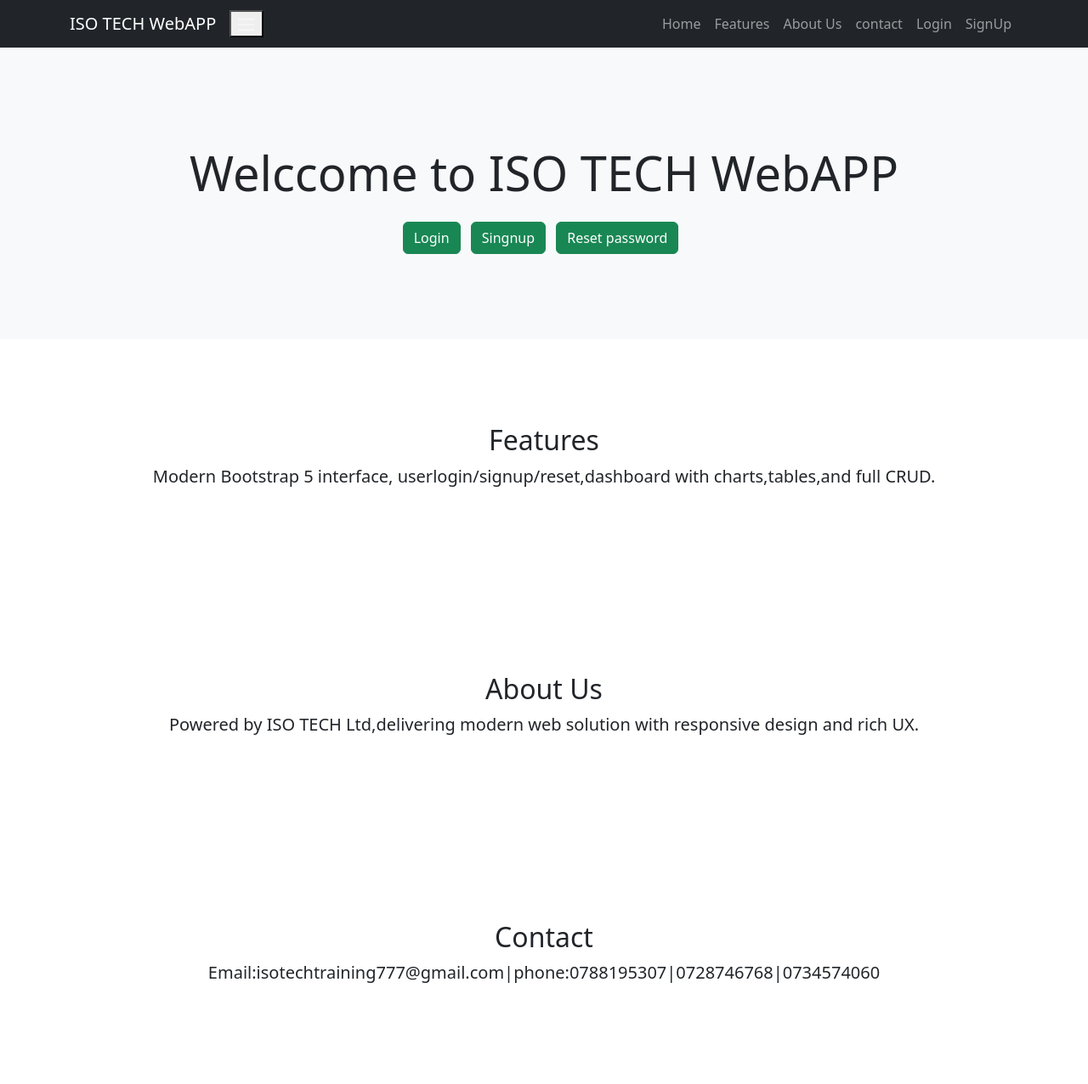
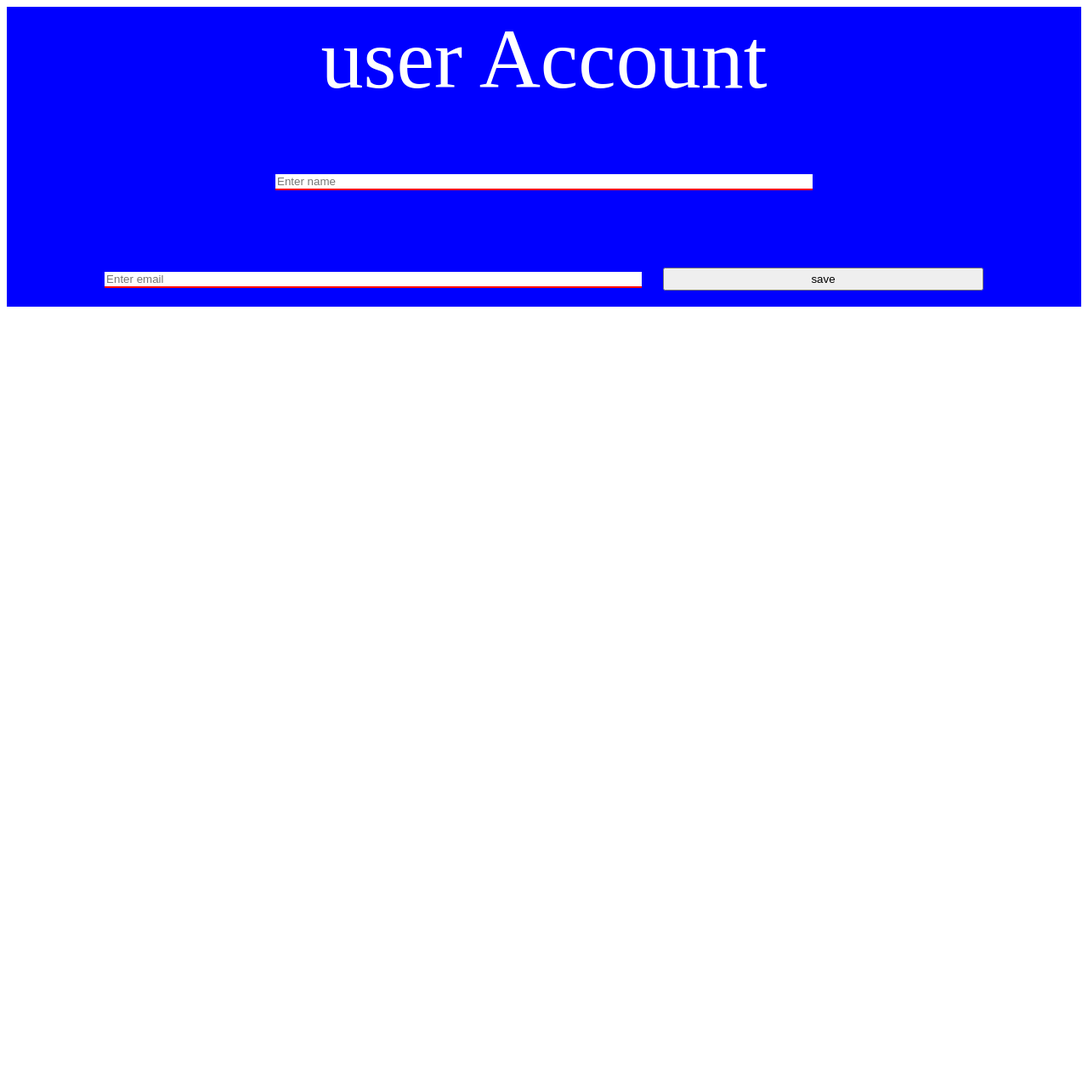
Before and after one commit to Nellah-leillah/Devop-webapp, a PHP site: page / in a window 1280 px wide. Shown: the whole page at 85% size. After the commit the page ends 361 px from the top, so only its background shows below. Run offline with PHP 8.4, Linux system fonts and the light colour scheme.

Commit message:
Add files via upload

```diff
--- /dev/null
+++ b/db.php
@@ -0,0 +1,6 @@
+<?php
+$conn=new mysqli("localhost","root","","lifa");
+if ($conn->connect_error){
+    die("connection failed" .$conn->connect_error);
+}
+?>
--- /dev/null
+++ b/delete.php
@@ -0,0 +1,6 @@
+<?php
+include'db.php';
+$id=$_GET['id'];
+$conn->query("DELETE FROM nellah WHERE id=$id");
+header("Location:index.php");
+?>
--- a/index.php
+++ b/index.php
@@ -1,162 +1,71 @@
-<?php
-session_start();
-require 'connect.php';
-if(isset($_POST['login1'])){
-    $email = $_POST['email'];
-    $password = $_POST['password'];
-    $stmt = $pdo->prepare("SELECT * FROM users WHERE email=?");
-    $stmt->execute([$email]);
-    $user = $stmt->fetch();
-    if($user && password_verify($password,$user['password'])){
-        $_SESSION['user_id']=$user['id'];
-        header("Location: dashboard.php");
-        exit;
-    }else{
-        $error = "Invalid credentials!";
-    }
-}
-if(isset($_POST['signup'])){
-    $username = $_POST['username'];
-    $email = $_POST['email'];
-    $password = password_hash($_POST['password'],PASSWORD_BCRYPT);
-    $stmt = $pdo->prepare("INSERT INTO users(username,email,password) VALUES(?,?,?)");
-
-    if($stmt->execute([$username,$email,$password])){
-        $succes = "Signup successful! You can login now.";
-    }else{
-        $error = "Signup failed!";
-    }
-}
-?>
 <!DOCTYPE html>
 <html lang="en">
 <head>
     <meta charset="UTF-8">
     <meta name="viewport" content="width=device-width, initial-scale=1.0">
-    <title>Fullstack WebApp</title>
-    <link href="https://cdn.jsdelivr.net/npm/bootstrap@5.3.2/dist/css/bootstrap.min.css" rel="stylesheet">
-    <script src="https://code.jquery.com/jquery-3.7.0.min.js">
-        </script>
-        <script src="https://cdn.jsdelivr.net/npm/bootstrap@5.3.2/dist/js/bootstrap.bundle.min.js">
-            </script>
-            <script src="https://unpkg.com/react@18/umd/react.development.js" crossorigin>
-            </script>
-            <script src="https://unpkg.com/react-dom@18/umd/react-dom.development.js"crossorigin>
-                </script>
-                <style>
-                    body {scroll-behavior: smooth;}
-                    section{padding:100px 0;}
-                    .navbar-nav .nav-link {cursor:pointer;}
-                    </style>
+    <title>user Account</title>
+    <style>
+        #myheader{
+        background-color: blue;
+        color:white;
+        padding:4px;
+        font-family:'Time New Roman'
+        font-weight: bold;
+        font-size:100px;
+        text-align:center;
+        }
+        #myNav{
+            color:blue;
+            text-align:center;
+        }
+        a{
+            text-decoration:none;
+            margin-left:15px;
+            font-size:50px;
+            color:pink;
+        }
+        a:hover{
+            backaground-color:steelblue;
+            color:whitesmoke;
+            padding:4px
+        }
+        .myMain{
+            background-color: lightblue;
+            color: darkblue;
+            font-size:40px;
+            text-align:justify;
+            width:90%;
+            height:fit-content;
+            padding-left: 10%;
+        }
+
+        input{
+            width: 50%;
+            border: none;
+            border-bottom:2px solid red;
+        }
+        button{
+            width: 30%;
+            text-align:center;
+            padding:4px;
+            text-color:white;
+        }
+        </style>
 </head>
-<body class="bg-light">
-    <nav class="navbar navbar-expand-lg navbar-dark bg-dark fixed-top">
-        <div class="container">
-            <a class="navbar-brand"href="#">ISO TECH WebAPP</a>
-            <button class="nav-toggler"type="button"data-bs-toggle="collapse"data-bs-target="collapse"data-bs-target="#mainNav">
-                <span class="navbar-toggler-icon"></span>
-</button>
-<div class="collap'se navbar-collapse"id="mainNav">
-    <ul class="navbar-nav ms-auto">
-        <li class="nav-item"><a class="nav-link" href="#home">Home</a></li>
-        <li class="nav-item"><a class="nav-link" href="#features">Features</a></li>
-        <li class="nav-item"><a class="nav-link" href="#aboutu">About Us</a></li>
-        <li class="nav-item"><a class="nav-link" href="#contact">contact</a></li>
-        <li clas="nav-item"><a class="nav-link"data-bs-toggle="modal"data-bs-target="#loginModal">Login</a>
-</li>
-<li class="nave-item"><a class="nav-link"data-bs-toggle="modal"data-bs-target="#signupModal">SignUp</a></li>
-</ul>
-</div>
-</div>
+<body>
+     <header id="myheader">
+        user Account
+    <form action="insert.php" method="POST">
+        <nav id="myNav">
+
+
+        <input type="text"name="name"
+        placeholder="Enter name"reguired>
+        <input type="email"name="email"
+        placeholder="Enter email"require>
+        <button type="submit">save</button>
 </nav>
-<section id="home" class="bg-light text-center"style="margin-top:70px;">
-<div class="container">
-    <h1 class="display-4">Welccome to ISO TECH WebAPP</h1>
-    <?php if(isset($error)) echo "<div class='alert alert-danger mt-3'>$error</div>";?>
-    <?php if(isset($success)) echo "<div clss='alert alert-danger mt-3'>$success</div>";?>
-    <div class="mt-4">
-        <button class="btn btn-success me-2"data-bs-toggle="modal"data-bs-target="#loginModal">Login</button>
-<button class="btn btn-success me-2"data-bs-toggle="modal"data-bs-target="#signupModal">Singnup</button>
-<button class="btn btn-success me-2"data-bs-toggle="modal"data-bs-target="#resetModal">Reset password</button>
-</div>
-</div>
-</section>
-<section id="features" class="bg-white text-center">
-    <div class="container">
-        <h2>Features</h2>
-        <p class="lead">Modern Bootstrap 5 interface, userlogin/signup/reset,dashboard with charts,tables,and full CRUD.</p>
-</div>
-</section>
-<section id="about" class="bg-white text-center">
-    <div class="container">
-        <h2>About Us</h2>
-        <p class="lead">Powered by ISO TECH Ltd,delivering modern web solution with responsive design and rich UX.</p>
-</div>
-</section>
-<section id="contact" class="bg-white text-center">
-    <div class="container">
-        <h2>Contact</h2>
-        <p class="lead">Email:isotechtraining777@gmail.com|phone:0788195307|0728746768|0734574060</p>
-</div>
-</section>
-<div class="modal fade"id="loginModal" tabindex="-1">
-<div class="modal-dialog">
-    <div class="modal-content">
-        <form method="POST">
-        <div class="modal-header">
-        <h5 class="modal-title">Login</h5>
-        <button type="button" class="btn-close"data-bs-dismiss="modal"></button>
-</div>
-<div class="modal-body">
-    <input type="email" class="form-control mb-2"name="email"placeholder="Email"required>
-    <input type="password" class="form-control mb-2"name="password"placeholder="Password"required>
-</div>
-<div class="modal-footer">
-    <button class="btn btn-primary" name="login1">Login</button>
-</div>
+        </header>
 </form>
-</div>
-</div>
-</div>
-</div>
-
-<div class="modal fade" id="signupModal" tabindex="-1">
-    <div class="modal-dialog">
-    <div class="modal-content">
-    <form method="POST">
-    <div class="modal-header">
-    <h5 class="modal-title">Sign Up</h5>
-    <button type="button" class="btn-close" data-bs-dismiss="modal"></button>
-</div>
-<div class="modal-body">
-    <input type="text" class="form-control mb-2" name="username"placeholder="Username"required>
-    <input type="email" class="form-control mb-2" name="email"placeholder="Email"required>
-    <input type="password" class="form-control" name="password"placeholder="Password"required>
-</div>
-<div class="modal-footer">
-    <button class="btn btn-success"name="signup">SignUp</button>
-</div>
-</form>
-</div>
-</div>
-</div>
-<div class="modal fade"id="resetModal" tabindex="-1">
-    <div class="modal-dialog">
-    <div class="modal content">
-    <form method="POST">
-    <div class="modal-header">
-    <h5 class="modal-title">Reset Password</h5>
-    <button type ="button" class="btn-close" data-bs-dismiss="modal"></button>
-</div>
-<div class="modal-body">
-<input type="email" class="form-control"name="reset_email" placeholder="Enter your email" required>
-</div>
-<div class="modal-footer">
-<button class="btn btn-warning">Reset</button>
-</div>
-</form>
-</div>
-</div>
-</div>
 </body>
 </html>
```
Also changed, not shown: edit.php (added, +23 -0 lines), insert.php (added, +12 -0 lines), style.css (added, +15 -0 lines), update.php (added, +10 -0 lines).
